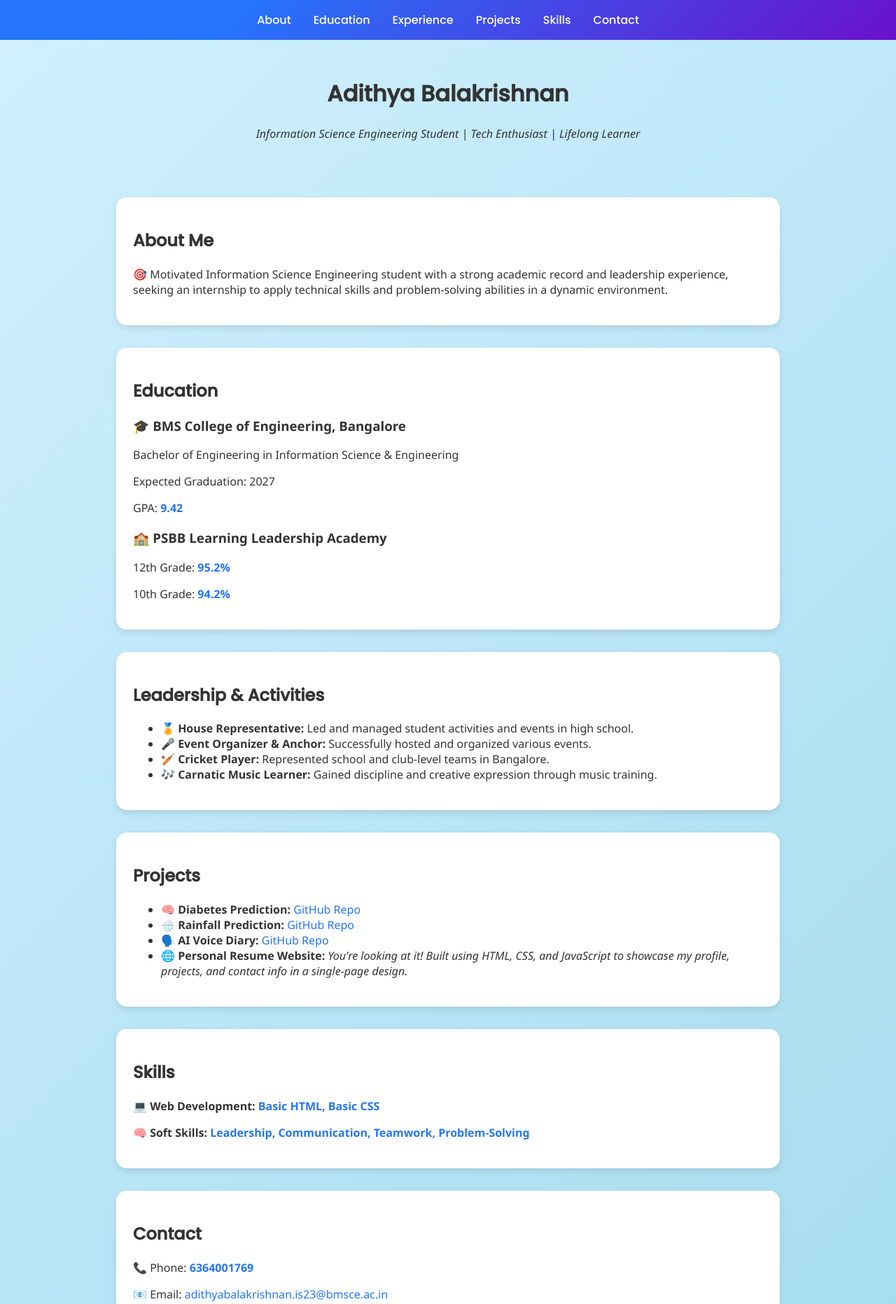
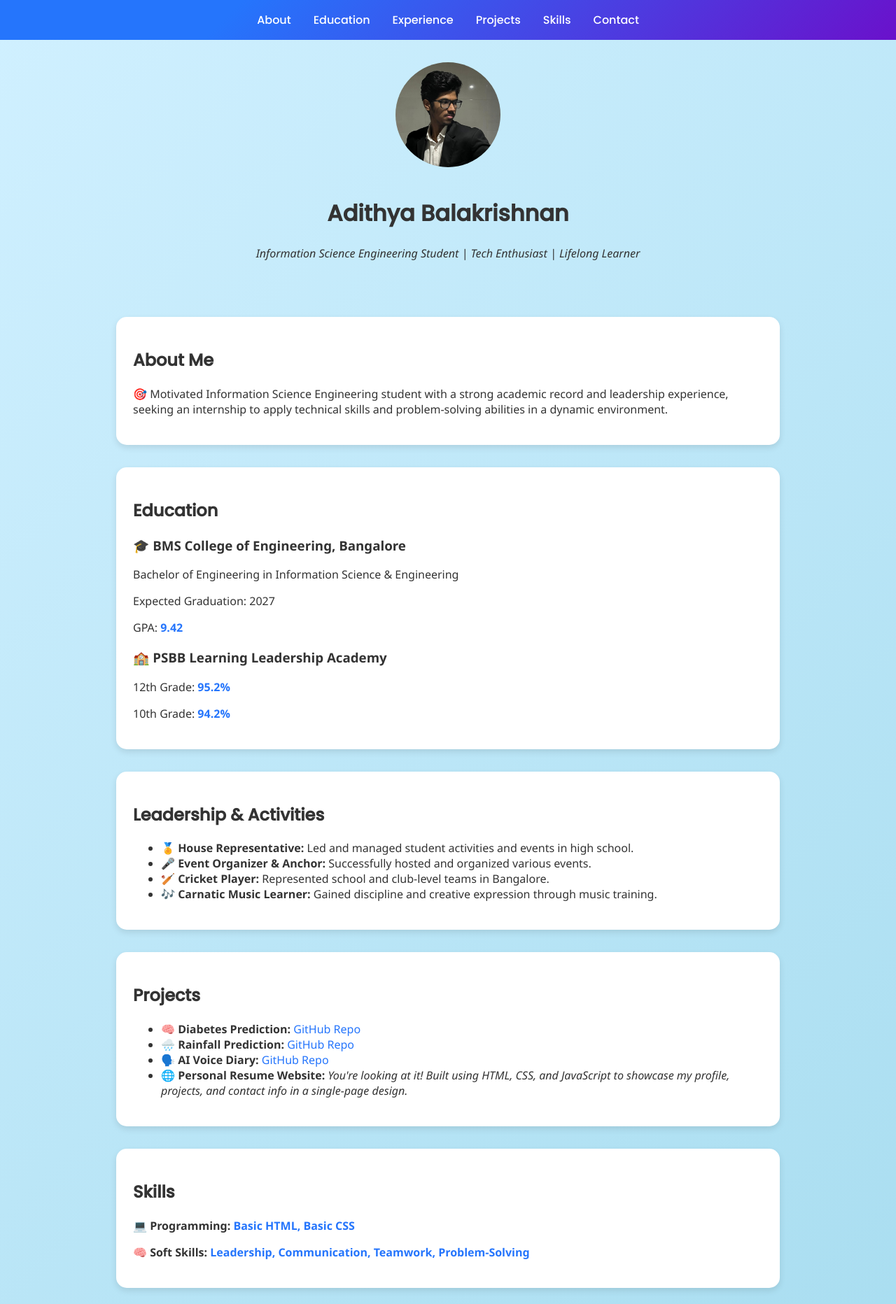
Before and after one commit to Adithya-Git05/my_resume, a plain HTML site: page index.html in a window 1280 px wide. Shown: the top 1864 px of the page at 70% size. Drawn offline with Linux system fonts and the light colour scheme.

Commit message:
Update index.html

```diff
--- a/index.html
+++ b/index.html
@@ -5,7 +5,7 @@
   <meta name="viewport" content="width=device-width, initial-scale=1.0" />
   <title>Adithya Balakrishnan | Resume</title>
 
-  <!-- Google Font -->
+  <!-- Import Google Font -->
   <link href="https://fonts.googleapis.com/css2?family=Poppins:wght@500&display=swap" rel="stylesheet">
 
   <style>
@@ -38,7 +38,7 @@
     }
 
     nav a {
-      font-family: 'Poppins', sans-serif;
+      font-family: 'Poppins', sans-serif; /* Custom font */
       color: #fff;
       text-decoration: none;
       font-weight: 500;
@@ -64,7 +64,7 @@
       padding: 2rem 1rem;
     }
 
-    header img {
+    .profile-img {
       width: 150px;
       height: 150px;
       object-fit: cover;
@@ -106,7 +106,7 @@
   </nav>
 
   <header>
-    <!-- <img src="profile.jpg" alt="Profile Picture" class="profile-img" /> -->
+    <img src="profile.jpg" alt="Profile Picture" class="profile-img" />
     <h1>Adithya Balakrishnan</h1>
     <p><em>Information Science Engineering Student | Tech Enthusiast | Lifelong Learner</em></p>
   </header>
@@ -161,7 +161,7 @@
 
   <section id="skills">
     <h2>Skills</h2>
-    <p><strong>💻 Web Development:</strong> <span class="highlight">Basic HTML, Basic CSS</span></p>
+    <p><strong>💻 Programming:</strong> <span class="highlight">Basic HTML, Basic CSS</span></p>
     <p><strong>🧠 Soft Skills:</strong> <span class="highlight">Leadership, Communication, Teamwork, Problem-Solving</span></p>
   </section>
 
```
